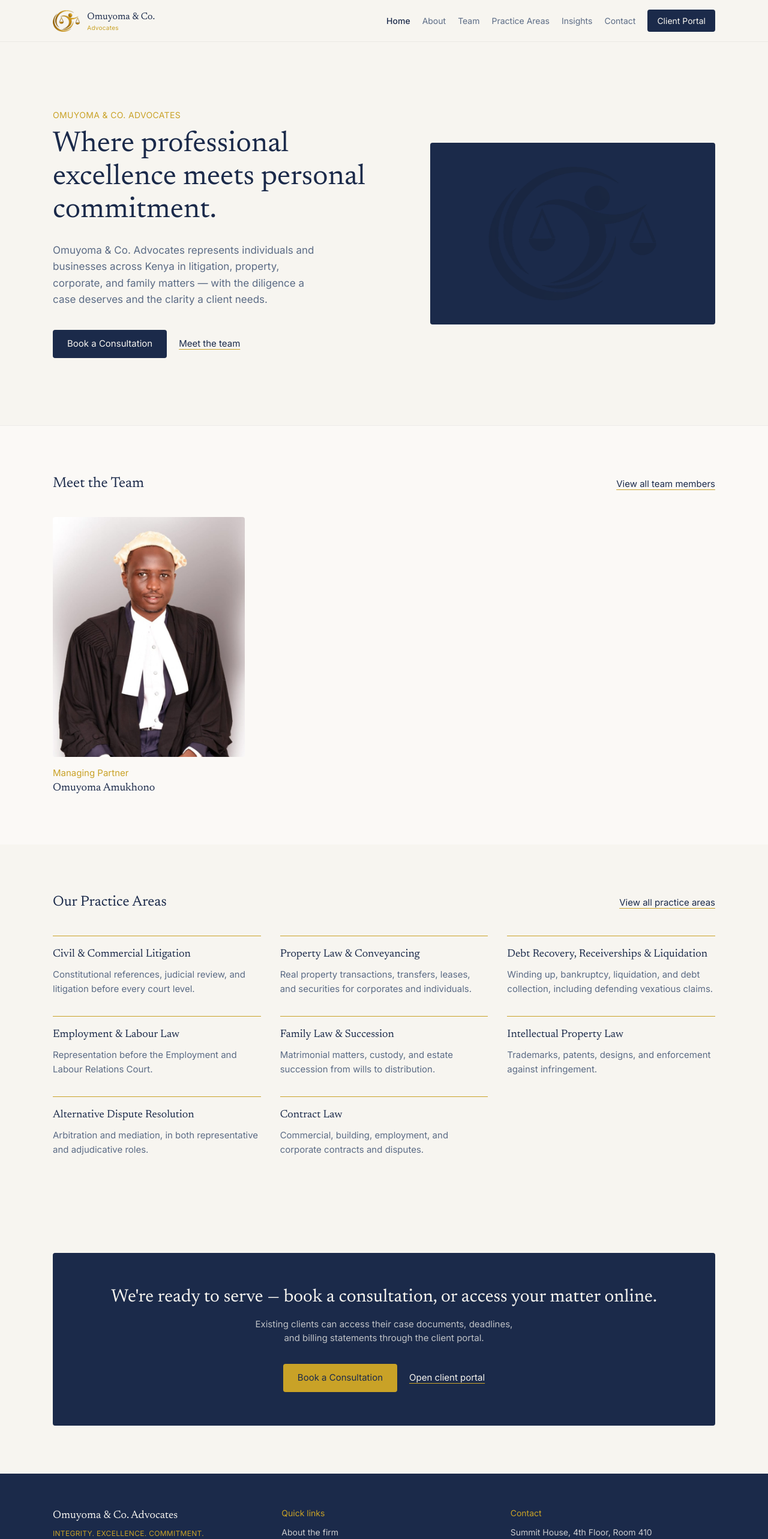
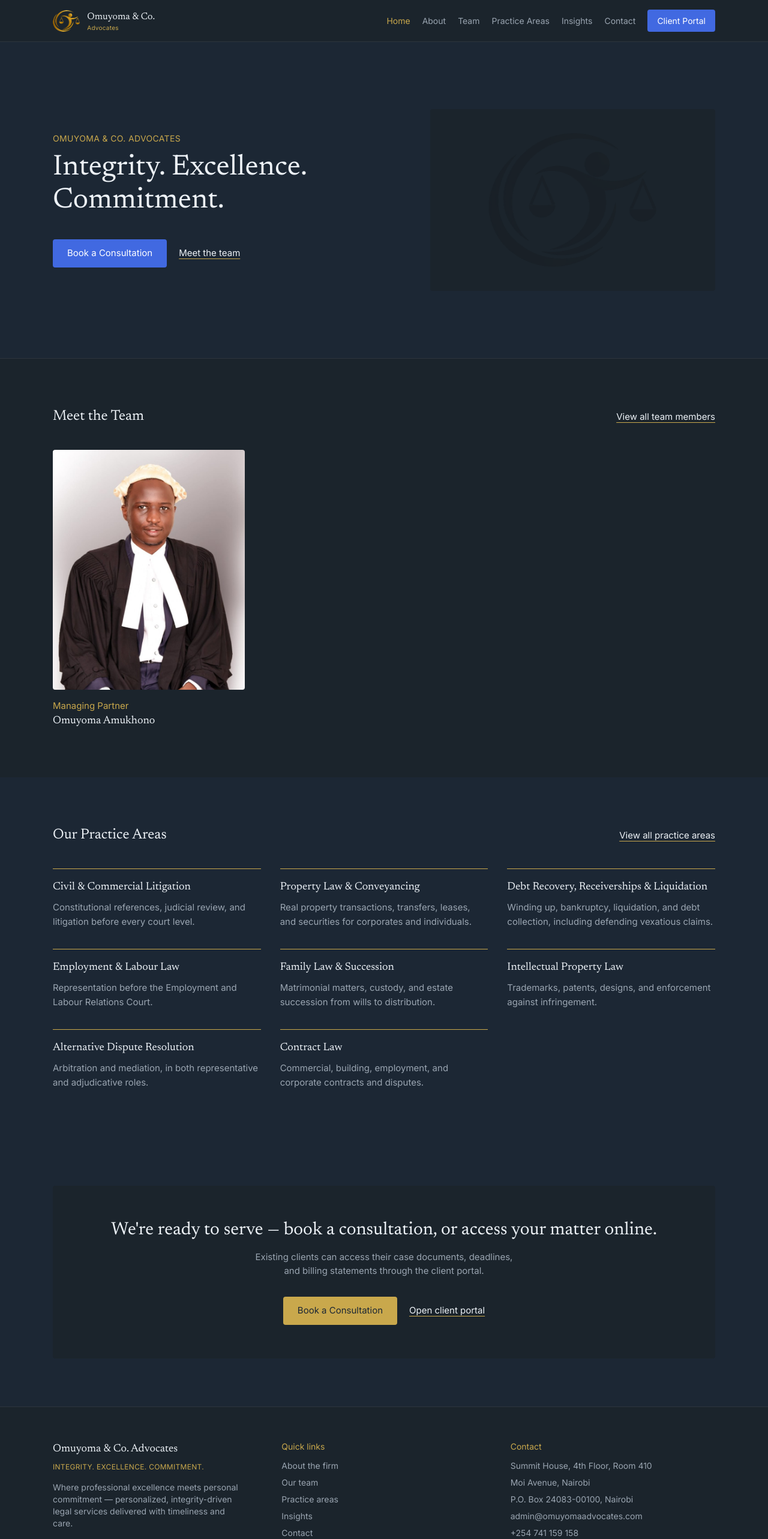
Before and after one commit to esalimbacyberhub-lgtm/omuyoma-website, a React (Vite) app: page / in a window 1280 px wide. Shown: the top 2566 px of the page at 60% size. Built offline with nearby package versions, Linux system fonts and the light colour scheme.

Commit message:
Flip site to dark mode matching Practice OS exact color palette

```diff
--- a/src/components/Footer.tsx
+++ b/src/components/Footer.tsx
@@ -2,14 +2,14 @@ export default function Footer() {
   const year = new Date().getFullYear();
 
   return (
-    <footer className="bg-[var(--color-navy)] text-[var(--color-ivory)]">
+    <footer className="border-t border-[var(--color-border)] bg-[var(--color-bg-alt)] text-[var(--color-heading)]">
       <div className="mx-auto grid max-w-6xl gap-10 px-6 py-14 md:grid-cols-3">
         <div>
           <p className="font-[family-name:var(--font-display)] text-lg">Omuyoma & Co. Advocates</p>
           <p className="mt-2 text-xs uppercase tracking-wide text-[var(--color-gold)]">
             Integrity. Excellence. Commitment.
           </p>
-          <p className="mt-4 max-w-xs text-sm text-[var(--color-ivory)]/70">
+          <p className="mt-4 max-w-xs text-sm text-[var(--color-muted)]">
             Where professional excellence meets personal commitment — personalized,
             integrity-driven legal services delivered with timeliness and care.
           </p>
@@ -17,19 +17,18 @@ export default function Footer() {
 
         <div>
           <p className="text-sm text-[var(--color-gold)]">Quick links</p>
-          <ul className="mt-3 space-y-2 text-sm text-[var(--color-ivory)]/80">
+          <ul className="mt-3 space-y-2 text-sm text-[var(--color-muted)]">
             <li><a href="/about" className="hover:text-[var(--color-gold)]">About the firm</a></li>
             <li><a href="/team" className="hover:text-[var(--color-gold)]">Our team</a></li>
             <li><a href="/practice-areas" className="hover:text-[var(--color-gold)]">Practice areas</a></li>
             <li><a href="/insights" className="hover:text-[var(--color-gold)]">Insights</a></li>
             <li><a href="/contact" className="hover:text-[var(--color-gold)]">Contact</a></li>
-            <li><a href="https://app.omuyomaadvocates.co.ke" className="hover:text-[var(--color-gold)]">Client portal</a></li>
           </ul>
         </div>
 
         <div>
           <p className="text-sm text-[var(--color-gold)]">Contact</p>
-          <ul className="mt-3 space-y-2 text-sm text-[var(--color-ivory)]/80">
+          <ul className="mt-3 space-y-2 text-sm text-[var(--color-muted)]">
             <li>Summit House, 4th Floor, Room 410</li>
             <li>Moi Avenue, Nairobi</li>
             <li>P.O. Box 24083-00100, Nairobi</li>
@@ -39,7 +38,7 @@ export default function Footer() {
         </div>
       </div>
 
-      <div className="border-t border-[var(--color-ivory)]/10 px-6 py-5 text-center text-xs text-[var(--color-ivory)]/50">
+      <div className="border-t border-[var(--color-border)] px-6 py-5 text-center text-xs text-[var(--color-muted)]">
         © {year} Omuyoma & Co. Advocates. All rights reserved.
       </div>
     </footer>
--- a/src/components/Header.tsx
+++ b/src/components/Header.tsx
@@ -12,19 +12,19 @@ const links = [
 
 const navLinkClass = ({ isActive }: { isActive: boolean }) =>
   `text-[14px] whitespace-nowrap transition-colors ${
-    isActive ? "text-[var(--color-navy)] font-medium" : "text-[var(--color-slate)] hover:text-[var(--color-navy)]"
+    isActive ? "text-[var(--color-gold)]" : "text-[var(--color-muted)] hover:text-[var(--color-heading)]"
   }`;
 
 export default function Header() {
   const [open, setOpen] = useState(false);
 
   return (
-    <header className="border-b border-black/5">
+    <header className="border-b border-[var(--color-border)] bg-[var(--color-bg-alt)]">
       <div className="mx-auto flex max-w-6xl items-center justify-between px-6 py-4">
         <NavLink to="/" className="flex shrink-0 items-center gap-3" onClick={() => setOpen(false)}>
           <img src="/logo.png" alt="Omuyoma & Co. Advocates emblem" className="h-9 w-auto" />
           <span className="hidden flex-col leading-tight sm:flex">
-            <span className="font-[family-name:var(--font-display)] text-base text-[var(--color-navy)]">Omuyoma & Co.</span>
+            <span className="font-[family-name:var(--font-display)] text-base text-[var(--color-heading)]">Omuyoma & Co.</span>
             <span className="text-[10px] tracking-wide text-[var(--color-gold)]">Advocates</span>
           </span>
         </NavLink>
@@ -37,7 +37,7 @@ export default function Header() {
           ))}
           <a
             href="https://app.omuyomaadvocates.co.ke"
-            className="whitespace-nowrap rounded-sm bg-[var(--color-navy)] px-4 py-2 text-[14px] text-[var(--color-ivory)] transition-colors hover:bg-[var(--color-royal)]"
+            className="whitespace-nowrap rounded-sm bg-[var(--color-blue)] px-4 py-2 text-[14px] text-white transition-opacity hover:opacity-90"
           >
             Client Portal
           </a>
@@ -49,13 +49,13 @@ export default function Header() {
           aria-expanded={open}
           onClick={() => setOpen((v) => !v)}
         >
-          <span className="h-px w-6 bg-[var(--color-navy)]" />
-          <span className="h-px w-6 bg-[var(--color-navy)]" />
+          <span className="h-px w-6 bg-[var(--color-heading)]" />
+          <span className="h-px w-6 bg-[var(--color-heading)]" />
         </button>
       </div>
 
       {open && (
-        <nav className="flex flex-col gap-4 border-t border-black/5 px-6 py-5 lg:hidden">
+        <nav className="flex flex-col gap-4 border-t border-[var(--color-border)] px-6 py-5 lg:hidden">
           {links.map((link) => (
             <NavLink key={link.to} to={link.to} className={navLinkClass} end={link.to === "/"} onClick={() => setOpen(false)}>
               {link.label}
@@ -63,7 +63,7 @@ export default function Header() {
           ))}
           <a
             href="https://app.omuyomaadvocates.co.ke"
-            className="w-fit rounded-sm bg-[var(--color-navy)] px-4 py-2 text-[14px] text-[var(--color-ivory)]"
+            className="w-fit rounded-sm bg-[var(--color-blue)] px-4 py-2 text-[14px] text-white"
           >
             Client Portal
           </a>
--- a/src/index.css
+++ b/src/index.css
@@ -1,13 +1,15 @@
 @import "tailwindcss";
 
 @theme {
-  /* Brand palette — shared with Practice OS */
-  --color-navy: #1B2A4A;
-  --color-royal: #2C4875;
-  --color-gold: #C9A227;
-  --color-ivory: #F7F5F0;
-  --color-ink: #1A1A1A;
-  --color-slate: #5B6B85;
+  /* Practice OS dark palette — sampled directly from the live app */
+  --color-bg: #1c2734;
+  --color-bg-alt: #1b242c;
+  --color-surface: #2d343c;
+  --color-heading: #edf2f7;
+  --color-muted: #9aa5b1;
+  --color-gold: #c9a84c;
+  --color-blue: #4169e1;
+  --color-border: rgba(255, 255, 255, 0.08);
 
   --font-display: "Newsreader", ui-serif, Georgia, serif;
   --font-sans: "Inter", ui-sans-serif, system-ui, sans-serif;
@@ -18,12 +20,11 @@ html {
 }
 
 body {
-  background-color: var(--color-ivory);
-  color: var(--color-ink);
+  background-color: var(--color-bg);
+  color: var(--color-heading);
   font-family: var(--font-sans);
 }
 
-/* Visible keyboard focus, kept consistent across interactive elements */
 a:focus-visible,
 button:focus-visible {
   outline: 2px solid var(--color-gold);
--- a/src/pages/Home.tsx
+++ b/src/pages/Home.tsx
@@ -3,7 +3,6 @@ import { Link } from "react-router-dom";
 import { practiceAreas } from "../data/practiceAreas";
 
 const heroLines = [
-  "Considered counsel, built on precision and trust.",
   "Where professional excellence meets personal commitment.",
   "Integrity. Excellence. Commitment.",
 ];
@@ -33,31 +32,26 @@ export default function Home() {
             Omuyoma &amp; Co. Advocates
           </p>
           <h1
-            className={`mt-3 min-h-[2.3em] font-[family-name:var(--font-display)] text-4xl leading-[1.15] text-[var(--color-navy)] transition-opacity duration-300 md:text-5xl ${
+            className={`mt-3 min-h-[2.3em] font-[family-name:var(--font-display)] text-4xl leading-[1.15] text-[var(--color-heading)] transition-opacity duration-300 md:text-5xl ${
               visible ? "opacity-100" : "opacity-0"
             }`}
           >
             {heroLines[lineIndex]}
           </h1>
-          <p className="mt-6 max-w-md text-[17px] leading-relaxed text-[var(--color-slate)]">
-            Omuyoma & Co. Advocates represents individuals and businesses across Kenya in
-            litigation, property, corporate, and family matters — with the diligence a case
-            deserves and the clarity a client needs.
-          </p>
           <div className="mt-9 flex flex-wrap items-center gap-5">
             <Link
               to="/contact"
-              className="rounded-sm bg-[var(--color-navy)] px-6 py-3 text-[15px] text-[var(--color-ivory)] transition-colors hover:bg-[var(--color-royal)]"
+              className="rounded-sm bg-[var(--color-blue)] px-6 py-3 text-[15px] text-white transition-opacity hover:opacity-90"
             >
               Book a Consultation
             </Link>
-            <Link to="/team" className="text-[15px] text-[var(--color-navy)] underline decoration-[var(--color-gold)] underline-offset-4">
+            <Link to="/team" className="text-[15px] text-[var(--color-heading)] underline decoration-[var(--color-gold)] underline-offset-4">
               Meet the team
             </Link>
           </div>
         </div>
 
-        <div className="relative hidden items-center justify-center rounded-sm bg-[var(--color-navy)] p-10 md:flex">
+        <div className="relative hidden items-center justify-center rounded-sm bg-[var(--color-bg-alt)] p-10 md:flex">
           <img
             src="/logo-watermark.png"
             alt="Omuyoma & Co. Advocates emblem"
@@ -67,11 +61,11 @@ export default function Home() {
       </section>
 
       {/* Team teaser */}
-      <section className="border-t border-black/5 bg-white/40">
+      <section className="border-t border-[var(--color-border)] bg-[var(--color-bg-alt)]">
         <div className="mx-auto max-w-6xl px-6 py-20">
           <div className="flex items-baseline justify-between">
-            <h2 className="font-[family-name:var(--font-display)] text-2xl text-[var(--color-navy)]">Meet the Team</h2>
-            <Link to="/team" className="text-[15px] text-[var(--color-navy)] underline decoration-[var(--color-gold)] underline-offset-4">
+            <h2 className="font-[family-name:var(--font-display)] text-2xl text-[var(--color-heading)]">Meet the Team</h2>
+            <Link to="/team" className="text-[15px] text-[var(--color-heading)] underline decoration-[var(--color-gold)] underline-offset-4">
               View all team members
             </Link>
           </div>
@@ -82,7 +76,7 @@ export default function Home() {
               className="aspect-[4/5] w-full rounded-sm object-cover"
             />
             <p className="mt-4 text-[15px] text-[var(--color-gold)]">Managing Partner</p>
-            <h3 className="font-[family-name:var(--font-display)] text-lg text-[var(--color-navy)]">Omuyoma Amukhono</h3>
+            <h3 className="font-[family-name:var(--font-display)] text-lg text-[var(--color-heading)]">Omuyoma Amukhono</h3>
           </div>
         </div>
       </section>
@@ -90,18 +84,18 @@ export default function Home() {
       {/* Practice areas grid */}
       <section className="mx-auto max-w-6xl px-6 py-20">
         <div className="flex items-baseline justify-between">
-          <h2 className="font-[family-name:var(--font-display)] text-2xl text-[var(--color-navy)]">Our Practice Areas</h2>
-          <Link to="/practice-areas" className="text-[15px] text-[var(--color-navy)] underline decoration-[var(--color-gold)] underline-offset-4">
+          <h2 className="font-[family-name:var(--font-display)] text-2xl text-[var(--color-heading)]">Our Practice Areas</h2>
+          <Link to="/practice-areas" className="text-[15px] text-[var(--color-heading)] underline decoration-[var(--color-gold)] underline-offset-4">
             View all practice areas
           </Link>
         </div>
         <div className="mt-10 grid gap-8 sm:grid-cols-2 lg:grid-cols-3">
           {practiceAreas.map((area) => (
             <div key={area.slug} className="border-t border-[var(--color-gold)] pt-4">
-              <h3 className="font-[family-name:var(--font-display)] text-lg text-[var(--color-navy)]">
+              <h3 className="font-[family-name:var(--font-display)] text-lg text-[var(--color-heading)]">
                 {area.name}
               </h3>
-              <p className="mt-2 text-[15px] leading-relaxed text-[var(--color-slate)]">{area.summary}</p>
+              <p className="mt-2 text-[15px] leading-relaxed text-[var(--color-muted)]">{area.summary}</p>
             </div>
           ))}
         </div>
@@ -109,18 +103,18 @@ export default function Home() {
 
       {/* Closing CTA */}
       <section className="mx-auto max-w-6xl px-6 py-20">
-        <div className="rounded-sm bg-[var(--color-navy)] px-8 py-14 text-center text-[var(--color-ivory)] md:px-16">
+        <div className="rounded-sm bg-[var(--color-bg-alt)] px-8 py-14 text-center text-[var(--color-heading)] md:px-16">
           <h2 className="font-[family-name:var(--font-display)] text-2xl md:text-3xl">
             We're ready to serve — book a consultation, or access your matter online.
           </h2>
-          <p className="mx-auto mt-4 max-w-md text-[15px] text-[var(--color-ivory)]/75">
+          <p className="mx-auto mt-4 max-w-md text-[15px] text-[var(--color-muted)]">
             Existing clients can access their case documents, deadlines, and billing statements
             through the client portal.
           </p>
           <div className="mt-8 flex flex-wrap items-center justify-center gap-5">
             <Link
               to="/contact"
-              className="inline-block rounded-sm bg-[var(--color-gold)] px-6 py-3 text-[15px] text-[var(--color-navy)] transition-opacity hover:opacity-90"
+              className="inline-block rounded-sm bg-[var(--color-gold)] px-6 py-3 text-[15px] text-[var(--color-bg)] transition-opacity hover:opacity-90"
             >
               Book a Consultation
             </Link>
```
Also changed, not shown: src/pages/About.tsx (+22 -21 lines), src/pages/Contact.tsx (+12 -12 lines), src/pages/Insights.tsx (+4 -4 lines), src/pages/PracticeAreas.tsx (+5 -5 lines), src/pages/Team.tsx (+5 -5 lines), public/favicon.png.
